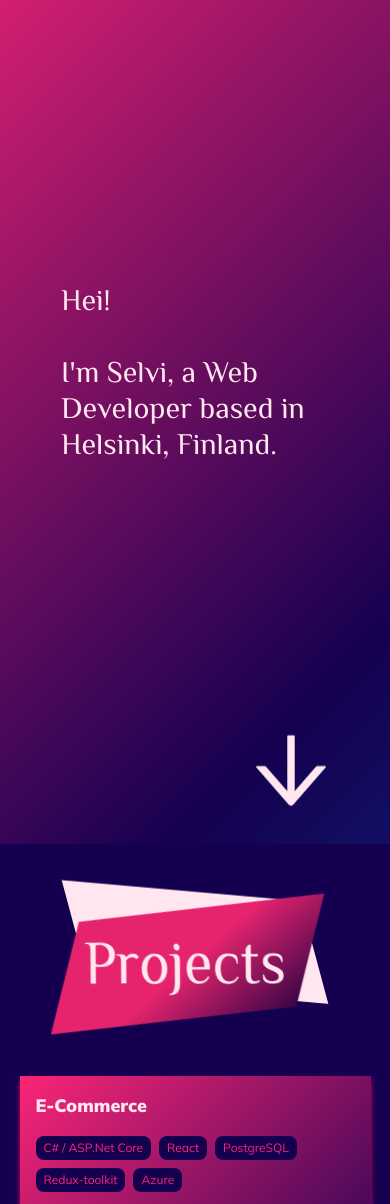
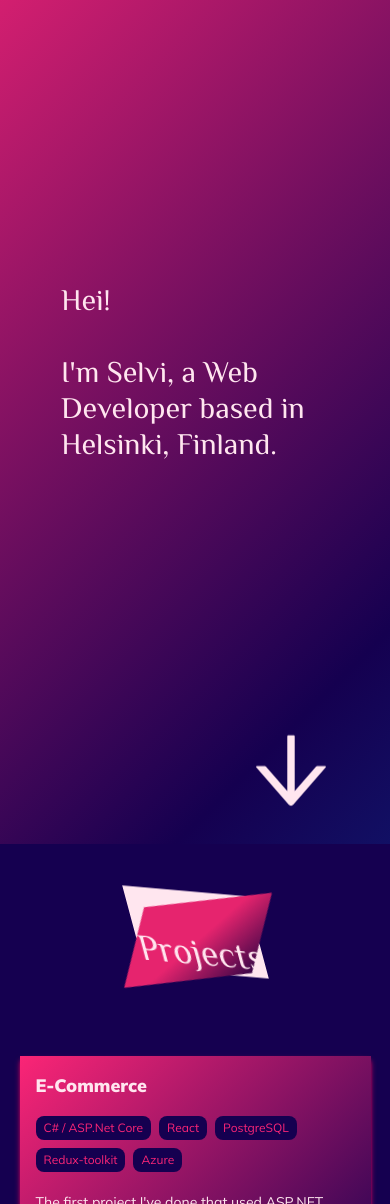
Before and after one commit to miofri/portfolio, a React (Create React App) app: page / in a window 390 px wide. Shown: the top 1204 px of the page. Built offline with nearby package versions, Linux system fonts and the light colour scheme.

Commit message:
finished 640 to 1536 responsiveness, need to add min-width 0

```diff
--- a/src/components/Card.tsx
+++ b/src/components/Card.tsx
@@ -11,9 +11,7 @@ export const Card = React.forwardRef((props, ref: any) => {
 			pt-12 mb-98 overflow-visible items-center"
 		>
 			<div className="box-grid-header">
-				<h2 className="font-philospoher text-customPink1 text-6xl mt-10">
-					Projects
-				</h2>
+				<h2 className="font-philospoher text-customPink1  mt-10">Projects</h2>
 			</div>
 			<div
 				className="flex flex-col lg:flex-row gap-2 align-middle justify-center items-center
--- a/src/index.css
+++ b/src/index.css
@@ -71,26 +71,61 @@
 /* styling for "PROJECTS" */
 
 .box-grid-header {
-	background-color: #ffe6ef;
 	transform: rotate(5deg) skew(20deg);
-	width: 15rem;
 }
-.box-grid-header h2 {
-	transform: rotate(-5deg) skew(-20deg);
-}
+
 .box-grid-header:before {
-	height: 7rem;
-	width: 15rem;
+	height: 100%;
+	width: 100%;
 	position: absolute;
 	z-index: -1;
 	content: '';
 	background-image: linear-gradient(-45deg, #3a0547, #e6246e 50%);
-	transform: rotate(-2.5deg) translateX(-0.9rem) translateY(1rem) skewX(-30deg)
+	transform: rotate(-2.5deg) translateX(0rem) translateY(0.5rem) skewX(-30deg)
 		skewY(-9deg);
 }
 
+@layer components {
+	.box-grid-header {
+		@apply bg-customPink1 2xl:h-36 2xl:w-96;
+
+		@media (min-width: 640px) {
+			width: 19rem;
+			height: 8rem;
+		}
+		@media (min-width: 768px) {
+			width: 21rem;
+			height: 9rem;
+		}
+		@media (min-width: 1024px) {
+			width: 11rem;
+			height: 6rem;
+		}
+		@media (min-width: 1280px) {
+			width: 15rem;
+			height: 7rem;
+		}
+	}
+	.box-grid-header h2 {
+		@apply text-4xl sm:text-6xl md:text-7xl lg:text-4xl xl:text-5xl 2xl:text-7xl;
+		@media (min-width: 640px) {
+			transform: rotate(-5deg) skew(-20deg) translateX(2.8rem);
+		}
+		@media (min-width: 768px) {
+			transform: rotate(-5deg) skew(-20deg) translateX(2.2rem);
+		}
+		@media (min-width: 1024px) {
+			transform: rotate(-5deg) skew(-20deg) translateX(1.2rem);
+		}
+		@media (min-width: 1280px) {
+			transform: rotate(-5deg) skew(-20deg) translateX(2rem);
+		}
+		@media (min-width: 1536px) {
+			transform: rotate(-5deg) skew(-20deg) translateX(4rem);
+		}
+	}
+}
 /* styling for portfolio grids */
-
 /* linear gradient bg */
 .box-grid-portfolio-bg {
 	background-size: 100% 100%;
--- a/tailwind.config.js
+++ b/tailwind.config.js
@@ -6,6 +6,9 @@ module.exports = {
 	content: ['./src/**/*.{html,js,ts,tsx}'],
 	theme: {
 		extend: {
+			backgroundImage: {
+				boxGridHeaderBefore: 'linear-gradient(-45deg, #3a0547, #e6246e 50%)',
+			},
 			colors: {
 				darkPurple: '#150050',
 				mediumPurple: '#3F0071',
```
